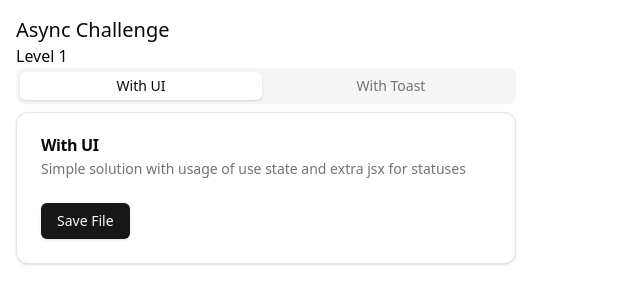
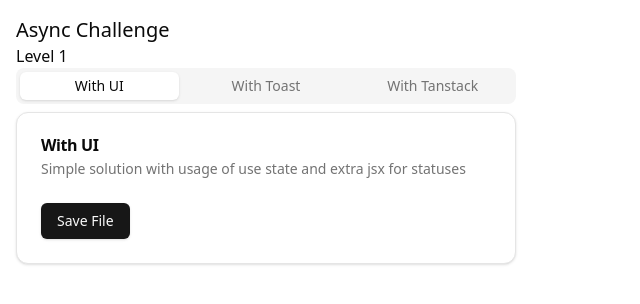
Before and after one commit to sezardino/async-challange, a React (Vite) app: page / in a window 1280 px wide. Shown: the top 304 px of the page, without its empty margins (0-640 px from the left). Built offline with nearby package versions, Linux system fonts and the light colour scheme.

Commit message:
feat: add tanstack query solution

```diff
--- a/package.json
+++ b/package.json
@@ -13,6 +13,8 @@
     "@faker-js/faker": "^9.4.0",
     "@radix-ui/react-slot": "^1.1.1",
     "@radix-ui/react-tabs": "^1.1.2",
+    "@tanstack/react-query": "^5.64.1",
+    "@tanstack/react-query-devtools": "^5.64.1",
     "class-variance-authority": "^0.7.1",
     "clsx": "^2.1.1",
     "lucide-react": "^0.473.0",
--- a/src/App.tsx
+++ b/src/App.tsx
@@ -1,5 +1,6 @@
-import { faker } from "@faker-js/faker";
 import { ReactNode } from "react";
+import { saveFile } from "./api/app";
+import { SolutionWithTanstack } from "./components/solutions/with-tanstack";
 import { SolutionWithToast } from "./components/solutions/with-toast";
 import { SolutionWithUI } from "./components/solutions/with-ui";
 import {
@@ -10,20 +11,7 @@ import {
   CardTitle,
 } from "./components/ui/card";
 import { Tabs, TabsContent, TabsList, TabsTrigger } from "./components/ui/tabs";
-
-const saveFile = (): Promise<string> =>
-  new Promise((res, rej) => {
-    const timeToResolve = faker.number.int({ min: 1000, max: 3000 });
-    const isSuccess = Math.random() > 0.5;
-    const message = isSuccess
-      ? `Success: ${faker.system.commonFileName()} saved`
-      : `Error: ${faker.system.commonFileName()} not saved`;
-
-    setTimeout(() => {
-      if (isSuccess) res(message);
-      else rej(message);
-    }, timeToResolve);
-  });
+import { cn } from "./lib/utils";
 
 type Solution = {
   id: string;
@@ -34,18 +22,24 @@ type Solution = {
 
 const levelOneSolutions: Solution[] = [
   {
-    id: "with-ui",
+    id: "ui",
     label: "With UI",
     description:
       "Simple solution with usage of use state and extra jsx for statuses",
     children: <SolutionWithUI onSave={saveFile} />,
   },
   {
-    id: "with-toast",
+    id: "toast",
     label: "With Toast",
     description:
       "Like previous, but for status used toast (looks better, no ui shift)",
     children: <SolutionWithToast onSave={saveFile} />,
+  },
+  {
+    id: "tanstack",
+    label: "With Tanstack",
+    description: "Lib like tanstack can do everything for us",
+    children: <SolutionWithTanstack />,
   },
 ];
 
@@ -57,7 +51,7 @@ function App() {
       <div>
         <h2>Level 1</h2>
         <Tabs defaultValue={levelOneSolutions[0].id} className="w-[500px]">
-          <TabsList className="grid w-full grid-cols-2 gap-2">
+          <TabsList className={cn(`grid w-full grid-cols-3 gap-2`)}>
             {levelOneSolutions.map((solution) => (
               <TabsTrigger key={solution.id} value={solution.id}>
                 {solution.label}
--- /dev/null
+++ b/src/api/app.ts
@@ -0,0 +1,15 @@
+import { faker } from "@faker-js/faker";
+
+export const saveFile = (): Promise<string> =>
+  new Promise((res, rej) => {
+    const timeToResolve = faker.number.int({ min: 1000, max: 3000 });
+    const isSuccess = Math.random() > 0.5;
+    const message = isSuccess
+      ? `Success: ${faker.system.commonFileName()} saved`
+      : `Error: ${faker.system.commonFileName()} not saved`;
+
+    setTimeout(() => {
+      if (isSuccess) res(message);
+      else rej(message);
+    }, timeToResolve);
+  });
--- /dev/null
+++ b/src/components/solutions/with-tanstack.tsx
@@ -0,0 +1,30 @@
+import { useSaveMutation } from "@/hooks/mutations/save";
+import { cn } from "@/lib/utils";
+import { Loader } from "lucide-react";
+import { ComponentPropsWithoutRef } from "react";
+import { Button } from "../ui/button";
+
+type SolutionWithTanstackProps = ComponentPropsWithoutRef<"section"> & {};
+
+export const SolutionWithTanstack = (props: SolutionWithTanstackProps) => {
+  const { className, ...rest } = props;
+
+  const { mutate: saveHandler, isPending: isSavePending } = useSaveMutation();
+
+  return (
+    <section
+      {...rest}
+      className={cn("flex items-center flex-wrap gap-2", className)}
+    >
+      <Button disabled={isSavePending} onClick={() => saveHandler()}>
+        {!isSavePending && "Save File"}
+        {isSavePending && (
+          <>
+            Saving...
+            <Loader className="ml-2 animate-spin" />
+          </>
+        )}
+      </Button>
+    </section>
+  );
+};
--- /dev/null
+++ b/src/hooks/mutations/save.ts
@@ -0,0 +1,10 @@
+import { saveFile } from "@/api/app";
+import { useMutation } from "@tanstack/react-query";
+import { toast } from "sonner";
+
+export const useSaveMutation = () =>
+  useMutation<string, string>({
+    mutationFn: saveFile,
+    onSuccess: (res) => toast.success(res),
+    onError: (error) => toast.error(error),
+  });
--- /dev/null
+++ b/src/libs/tanstack-query/index.ts
@@ -0,0 +1 @@
+export * from "./provider";
--- /dev/null
+++ b/src/libs/tanstack-query/provider.tsx
@@ -0,0 +1,14 @@
+import { QueryClient, QueryClientProvider } from "@tanstack/react-query";
+import { ReactQueryDevtools } from "@tanstack/react-query-devtools";
+import { PropsWithChildren } from "react";
+
+const client = new QueryClient();
+
+export const TanstackQueryProvider = ({ children }: PropsWithChildren) => {
+  return (
+    <QueryClientProvider client={client}>
+      {children}
+      <ReactQueryDevtools />
+    </QueryClientProvider>
+  );
+};
--- a/src/main.tsx
+++ b/src/main.tsx
@@ -6,10 +6,13 @@ import "./styles/index.css";
 import App from "./App.tsx";
 
 import { Toaster } from "./components/ui/sonner.tsx";
+import { TanstackQueryProvider } from "./libs/tanstack-query/provider.tsx";
 
 createRoot(document.getElementById("root")!).render(
   <StrictMode>
-    <App />
-    <Toaster position="top-right" />
+    <TanstackQueryProvider>
+      <App />
+      <Toaster position="top-right" />
+    </TanstackQueryProvider>
   </StrictMode>
 );
```
Also changed, not shown: 1 other file (tests, documents, lock files or other folders).
